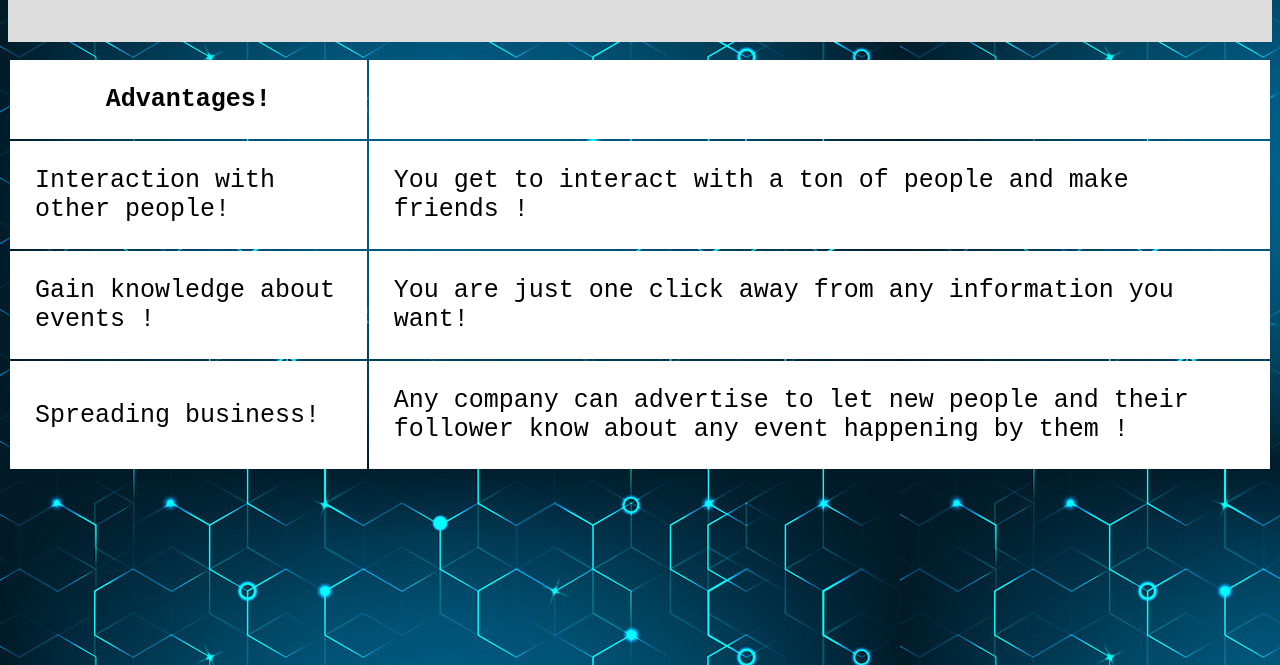
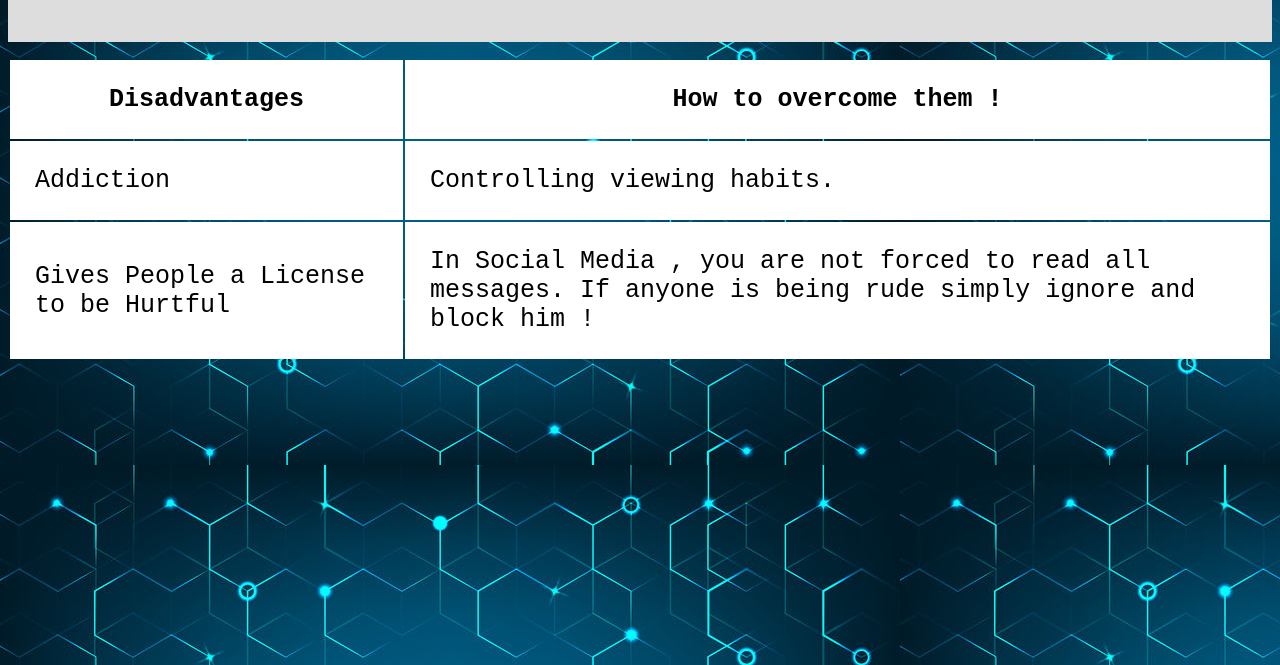
Before and after one commit to Boost-Python-HTML/Code_in_website, a plain HTML site: page adv.html in a window 1280 px wide. Shown: the part 135-800 px from the top of the page. Drawn offline with Linux system fonts and the light colour scheme.

Commit message:
Update adv.html

```diff
--- a/adv.html
+++ b/adv.html
@@ -74,20 +74,16 @@ th{
 <center>
   <table>
   <tr>
-    <th>Advantages! </th>
-    <th></th>
+    <th>Disadvantages </th>
+    <th>How to overcome them !</th>
   </tr>
   <tr>
-    <td>Interaction with other people!</td>
-    <td>You get to interact with a ton of people and make friends !</td>
+    <td>Addiction</td>
+    <td>Controlling viewing habits. </td>
   </tr>
   <tr>
-    <td>Gain knowledge about events !</td>
-    <td>You are just one click away from any information you want!</td>
-  </tr>
-  <tr>
-    <td>Spreading business!</td>
-    <td>Any company can advertise to let new people and their follower know about any event happening by them ! </td>
+    <td>Gives People a License to be Hurtful</td>
+    <td>In Social Media , you are not forced to read all messages. If anyone is being rude simply ignore and block him !</td>
   </tr>
 
 </table>
```
